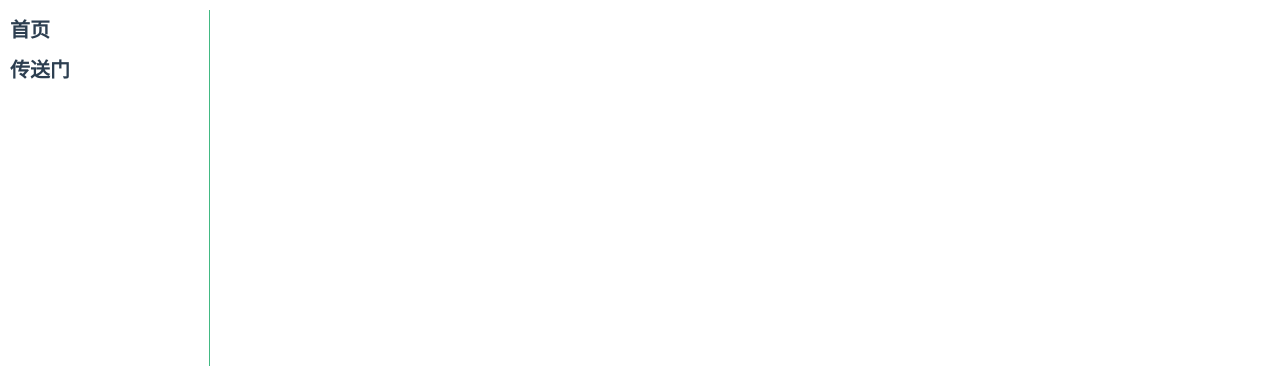
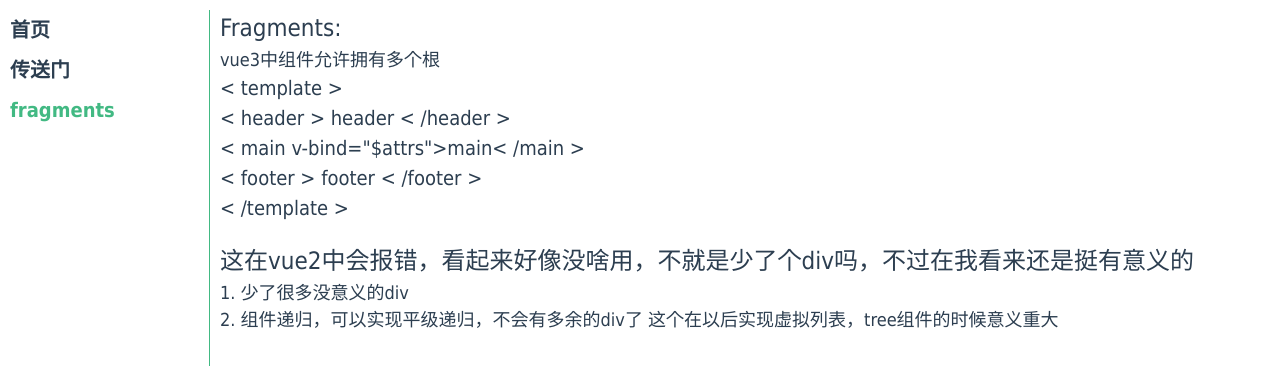
Before and after one commit to franksunhd/vue-v3, a Vue app: page /fragments in a window 1280 px wide. Before the commit this address had no page. Shown: the top 366 px of the page. Built offline with nearby package versions, Linux system fonts and the light colour scheme.

Commit message:
fragments是什么?

```diff
--- a/src/router/index.js
+++ b/src/router/index.js
@@ -13,7 +13,12 @@
         meta: {title: '传送门'},
         component: () => import(/* webpackChunkName: "about" */ '../views/teLePort')
     },
-
+    {
+        path: '/fragments',
+        name: 'fragments',
+        meta: {title: 'fragments'},
+        component: () => import(/* webpackChunkName: "about" */ '../views/fragments')
+    },
 ];
 
 const router = createRouter({
--- /dev/null
+++ b/src/views/fragments.vue
@@ -0,0 +1,30 @@
+<template>
+    <h1>Fragments:</h1>
+    <h2>vue3中组件允许拥有多个根</h2>
+    <div v-html="code" style="font-size: 20px;"></div>
+
+    <h1 style="margin-top: 20px;">
+        这在vue2中会报错，看起来好像没啥用，不就是少了个div吗，不过在我看来还是挺有意义的
+    </h1>
+    <h2>1. 少了很多没意义的div</h2>
+    <h2>2. 组件递归，可以实现平级递归，不会有多余的div了 这个在以后实现虚拟列表，tree组件的时候意义重大</h2>
+</template>
+
+<script>
+    export default {
+        name: "fragments",
+        setup() {
+            let code = `\<\ template > <br>
+                  \< header \> header <\ /header ><br>
+                \< main v-bind="$attrs"\>main<\ /main ><br>
+                \< footer \> footer <\ /footer ><br>
+            <\ /template >`;
+
+            return {code}
+        }
+    }
+</script>
+
+<style scoped>
+
+</style>
```
